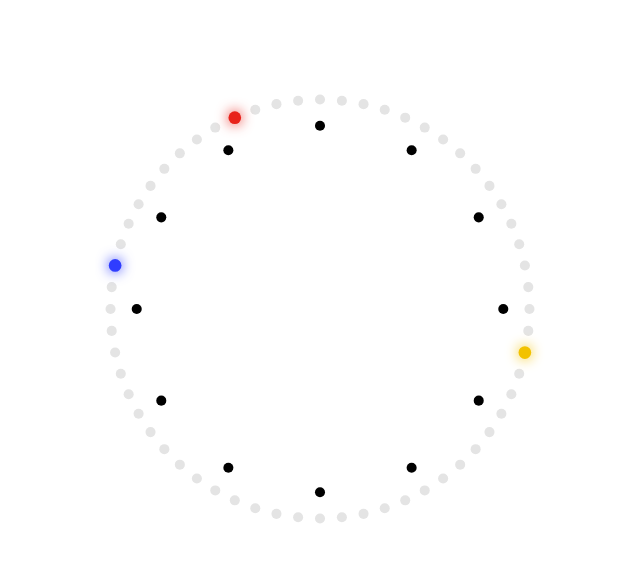
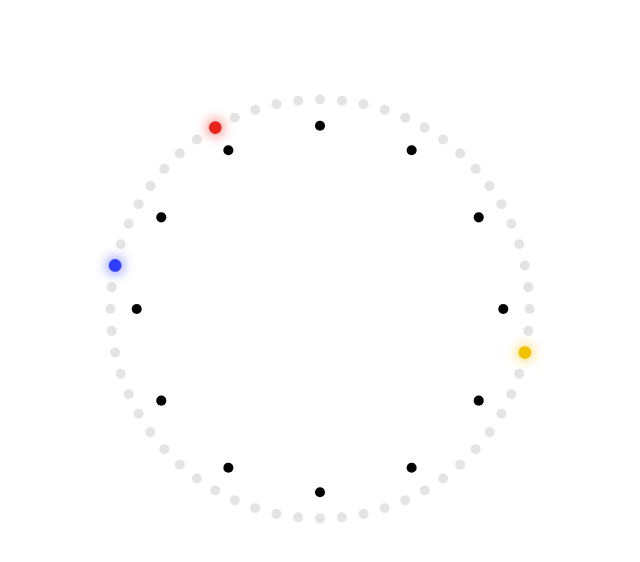
Before and after one commit to fe8641/zeitpunkt-uhr, a plain HTML site: page index.html in a window 1280 px wide. Shown: the part 218-780 px from the top of the page, 608-1248 px from the left. Drawn offline with Linux system fonts and the light colour scheme.

Commit message:
Add files via upload

```diff
--- a/index.html
+++ b/index.html
@@ -258,7 +258,7 @@ footer a:hover{color:var(--ink)}
   var nowEl=document.getElementById('now');
   function tick(){
     var d=new Date(),h=d.getHours(),m=d.getMinutes(),s=d.getSeconds();
-    var idx=[(h%12)*5+Math.floor(m/12),m,s];
+    var idx=[(h%12)*5,m,s];
     idx.forEach(function(k,n){var p=pos(k,R);glow[n].setAttribute('cx',p[0].toFixed(2));glow[n].setAttribute('cy',p[1].toFixed(2))});
     nowEl.textContent='Gerade ist es '+String(h).padStart(2,'0')+':'+String(m).padStart(2,'0')+' Uhr';
   }
```
